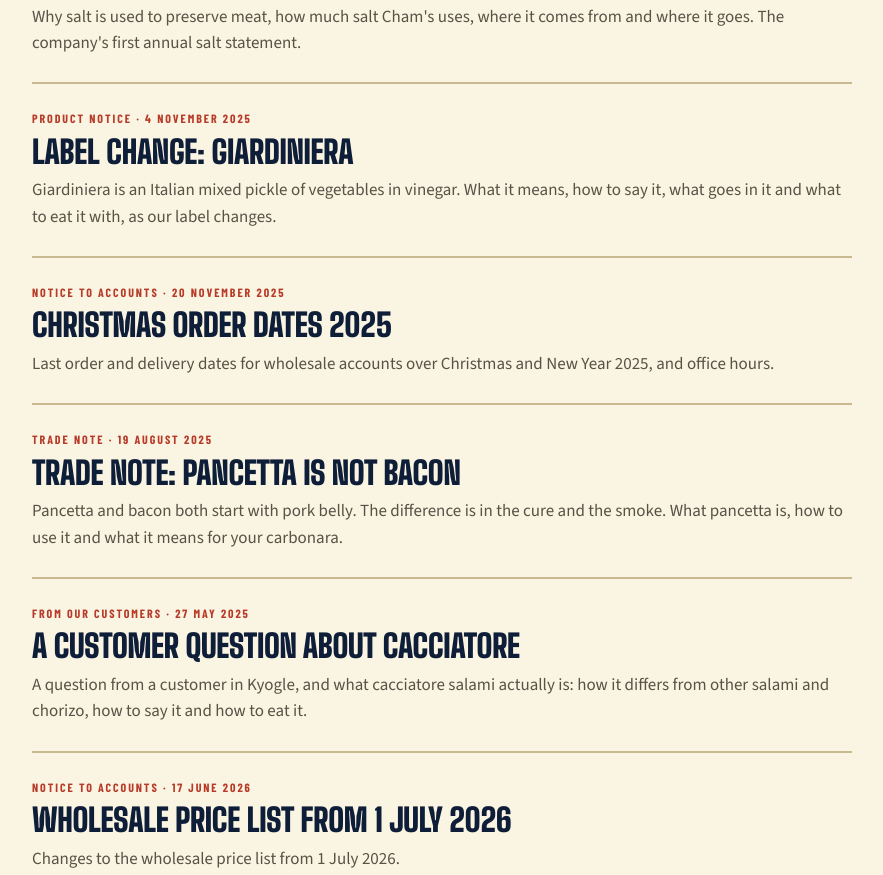
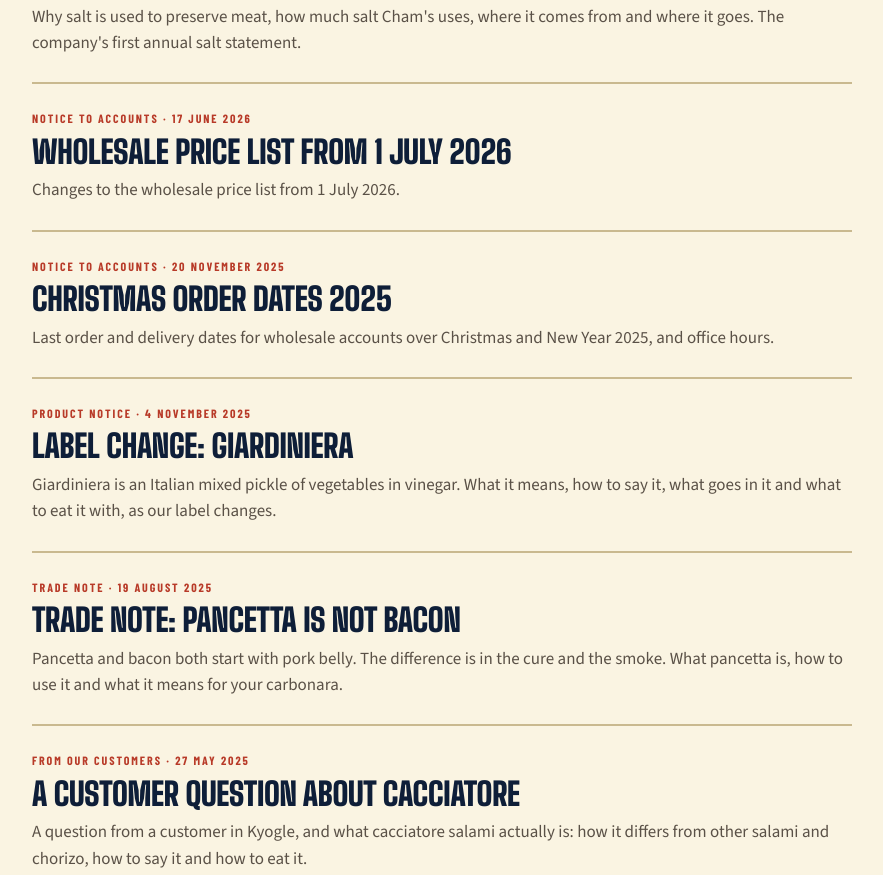
Before and after one commit to lorien-danger/chams, an Astro site: page /news in a window 1280 px wide. Shown: the part 818-1693 px from the top of the page, without its empty margins (28-911 px from the left). Built offline with nearby package versions, Linux system fonts and the light colour scheme; Astro itself is replaced by a stand-in of ours.

Commit message:
Sort news newest first
Co-Authored-By: Claude Sonnet 5.5 <noreply@anthropic.com>

```diff
--- a/src/news.js
+++ b/src/news.js
@@ -1,6 +1,6 @@
 // News & notes. Newest first. Each post uses a real-world format (notice, bulletin, trade note, policy, report).
 // Food facts must stay accurate. No home-curing instructions or quantities.
-export const NEWS = [
+const POSTS = [
   {
     slug: "traditional-salami-format-change",
     date: "2026-10-21", label: "21 October 2026", kicker: "Product Notice",
@@ -166,3 +166,5 @@ export const NEWS = [
 <p>These are not meats and are exempt from this policy, including the 20 kg pails. See the <a href="/products/">full range</a>.</p>`,
   },
 ];
+
+export const NEWS = POSTS.slice().sort((a, b) => b.date.localeCompare(a.date));
```
